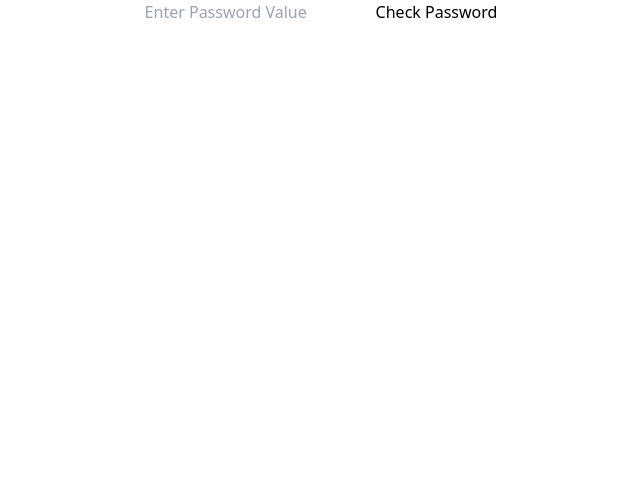
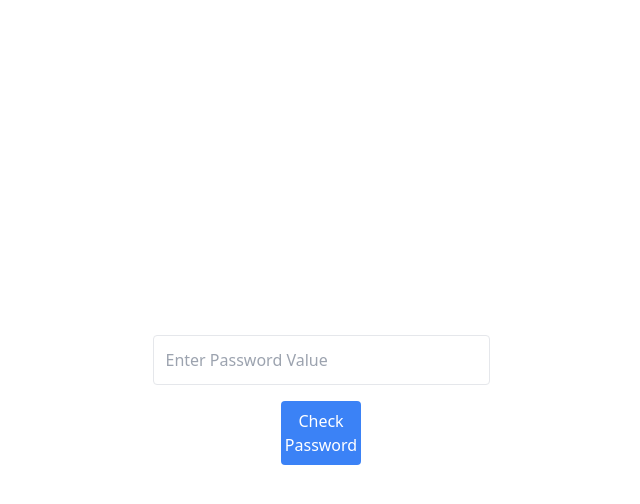
Before and after one commit to harry-sandhu/AHM, a React (Create React App) app: page / in a window 1280 px wide. Shown: the top 504 px of the page, without its empty margins (319-959 px from the left). Built offline with nearby package versions, Linux system fonts and the light colour scheme.

Commit message:
pushing minor chnages

```diff
--- a/src/auth/hashcheckfile.js
+++ b/src/auth/hashcheckfile.js
@@ -25,7 +25,7 @@ const Hash = ({ handleAuthentication }) => {
   };
 
   return (
-    <form className="flex justify-center items-center h-screen max-w-10">
+    <form className="flex justify-center items-center h-screen ">
       <div className="relative">
         <input
           type="text"
@@ -36,7 +36,7 @@ const Hash = ({ handleAuthentication }) => {
           className="mb-4 w-full p-3 border rounded outline-none"
         />
         <button
-          className="w-10 bg-blue-500 text-white py-2 rounded"
+          className="w-20 bg-blue-500 text-white py-2 rounded "
           onClick={() => checkHash(inputValue, handleAuthentication)}
         >
           Check Password
--- a/tailwind.config.js
+++ b/tailwind.config.js
@@ -1,8 +1,8 @@
 /** @type {import('tailwindcss').Config} */
 module.exports = {
-  content: [],
+  content: ["./src/**/*.{js,jsx,ts,tsx}"],
   theme: {
     extend: {},
   },
   plugins: [],
-}
+};
```
